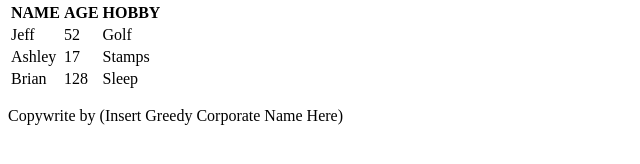
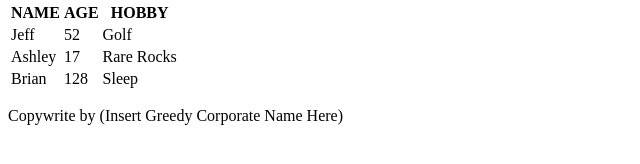
Before and after one commit to Java-Full-Stack-TEK/HTML_CSS_1-example-1, a plain HTML site: page index.html in a window 1280 px wide. Shown: the part 594-758 px from the top of the page, 0-640 px from the left. Drawn offline with Linux system fonts and the light colour scheme.

Commit message:
commmit on forked repo

```diff
--- a/index.html
+++ b/index.html
@@ -49,7 +49,7 @@
                 <!--Table Row-->
                 <td>Ashley</td>
                 <td>17</td>
-                <td>Stamps</td>
+                <td>Rare Rocks</td>
             </tr>
             <tr>
                 <!--Table Row-->
```
